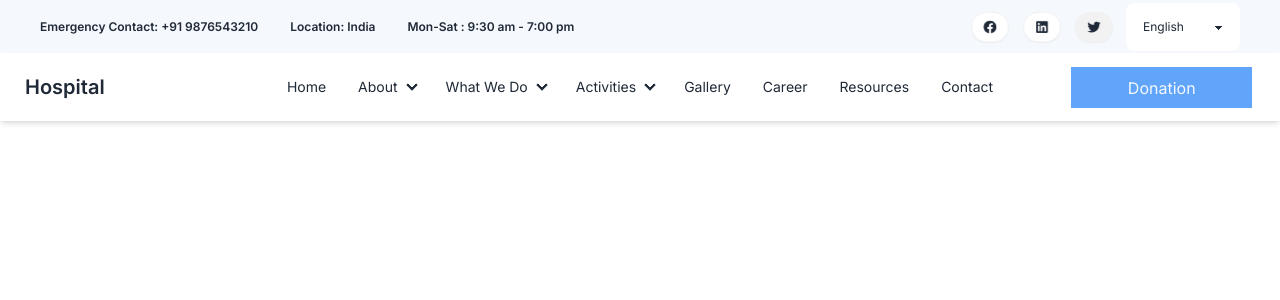
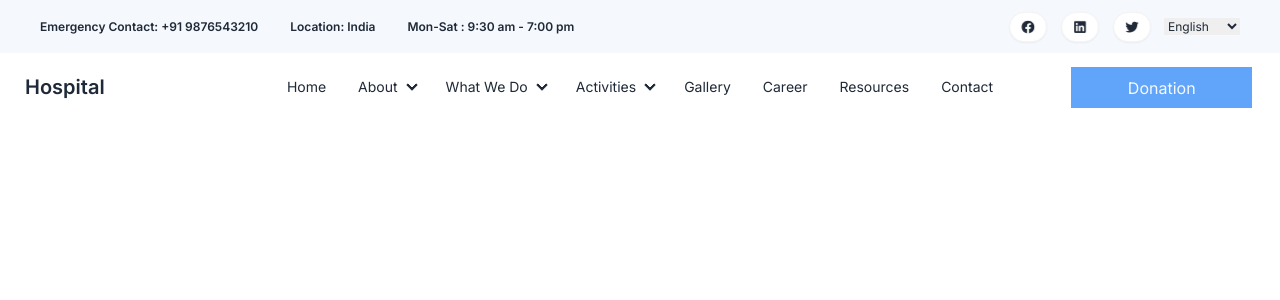
Before and after one commit to shamim1992/hospital, a Next.js app: page / in a window 1280 px wide. Shown: the top 300 px of the page. Built offline with nearby package versions, Linux system fonts and the light colour scheme.

Commit message:
header-update

```diff
--- a/src/components/header/Header.js
+++ b/src/components/header/Header.js
@@ -27,11 +27,11 @@ const Header = () => {
             <li className="btn btn-sm bg-base-100 hover:bg-blue-500 hover:text-white rounded-2xl cursor-pointer">
               <FaLinkedin />
             </li>
-            <li className="btn btn-sm bg-base-500 hover:bg-black hover:text-white rounded-2xl cursor-pointer">
+            <li className="btn btn-sm bg-base-100 hover:bg-black hover:text-white rounded-2xl cursor-pointer">
               <FaTwitter />
             </li>
             <li className="flex items-center">
-              <select className="select  w-full max-w-xs text-xs">
+              <select className=" w-full max-w-xs text-xs">
                 <option>English</option>
                 <option>Japanese</option>
                 <option>Italian</option>
@@ -42,7 +42,7 @@ const Header = () => {
       </div>
       {/* Main Menu start */}
 
-      <div className="navbar bg-base-100 shadow-md">
+      <div className="navbar ">
         <div className="navbar-start">
           <div className="dropdown">
             <div tabIndex={0} role="button" className="btn btn-ghost lg:hidden">
```
